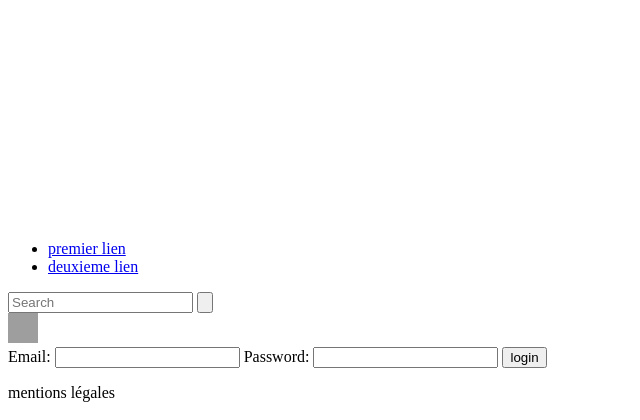
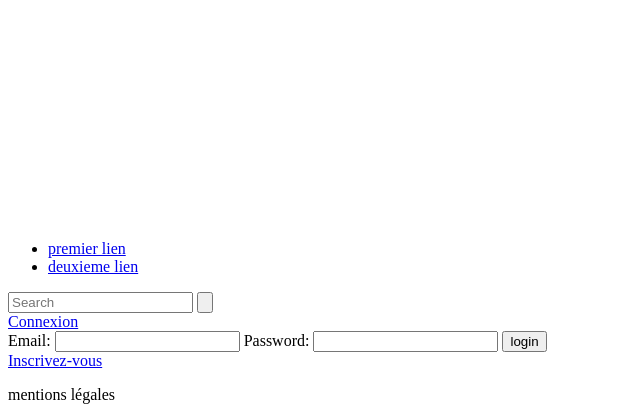
Before and after one commit to FloProGit/hotel_des_ventes, a Symfony app: template templates/login/login.html.twig in a window 1280 px wide. Shown: the part 2539-2959 px from the top of the page, without its empty margins (0-640 px from the left). Run offline with Twig, Linux system fonts and the light colour scheme; the template is opened without the code that fills it, so the values that code supplies are empty; some libraries are stand-ins or nearby versions; grey boxes are pictures that could not be loaded.

Commit message:
FRONT_feat(login logout link)

```diff
--- a/templates/header.html.twig
+++ b/templates/header.html.twig
@@ -1,9 +1,10 @@
 {% block header %}
     <header class="sticky flex justify-between  top-0 bg-[color:var(--primary-color)] text-[color:var(--text-color)]">
         <div class=" flex py-2 items-center w-16 mx-3">
+            <a href="{{path("home_page")}}">
             <img
                     src="{{ asset('build/img/logo1.png') }}"
-                    alt="Utilisateurs">
+                    alt="Utilisateurs"></a>
         </div>
         <div class="flex py-2 items-center">
             <div class=" flex ">
@@ -23,10 +24,11 @@
                     </div>
                 </div>
             </div>
-
-            <img class="rounded-full w-12 shadow-lg mr-10 "
-                 src="https://picsum.photos/30/30"
-                 alt="Utilisateurs">
+            {% if is_granted('ROLE_USER') %}
+                <a href="{{path('app_logout')}}">déconnexion</a>
+                 {% else %}
+                <a href="{{path('app_login')}}">Connexion</a>
+                 {% endif %}
         </div>
     </header>
 {% endblock %}
--- a/templates/inscription.html.twig
+++ b/templates/inscription.html.twig
@@ -33,7 +33,9 @@
             </div>
 
             {{ form_end(registrationForm) }}
+
     </div>
+
 </div>
 
 {% endblock %}
--- a/templates/login/login.html.twig
+++ b/templates/login/login.html.twig
@@ -20,4 +20,5 @@
 
         <button type="submit">login</button>
     </form>
+    <a href="{{path('app_register')}}">Inscrivez-vous</a>
 {% endblock %}
```
